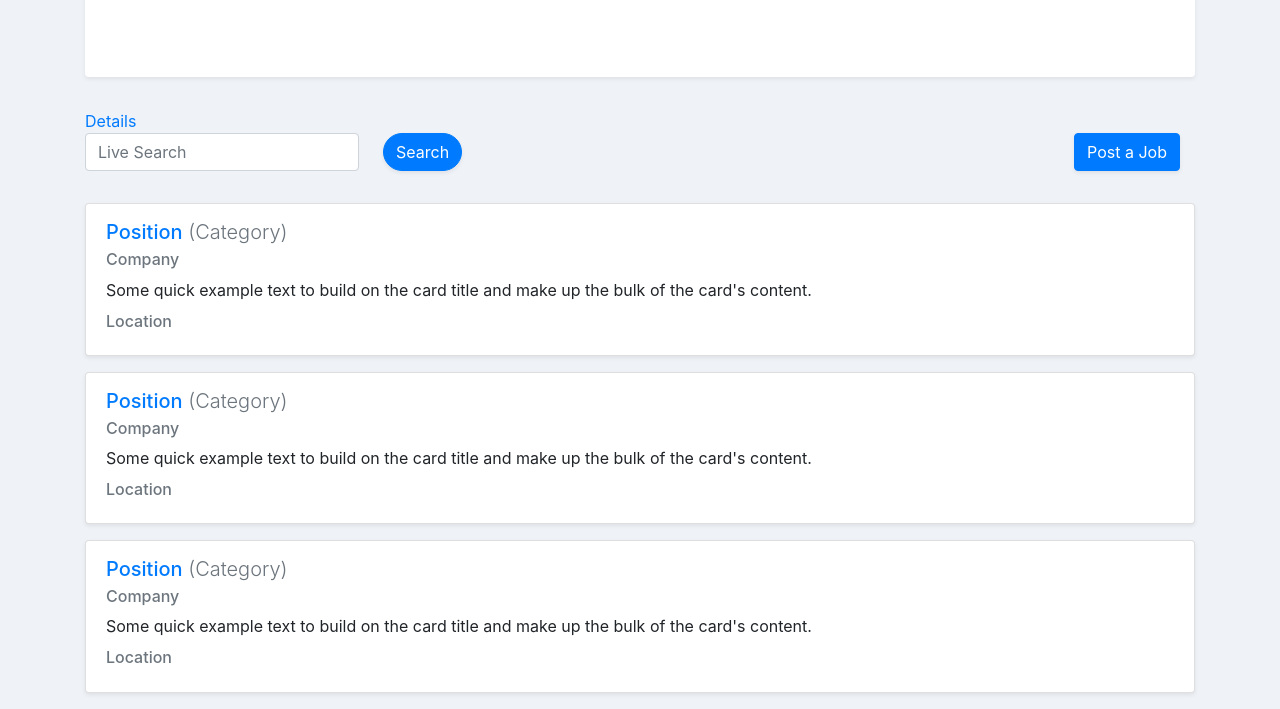
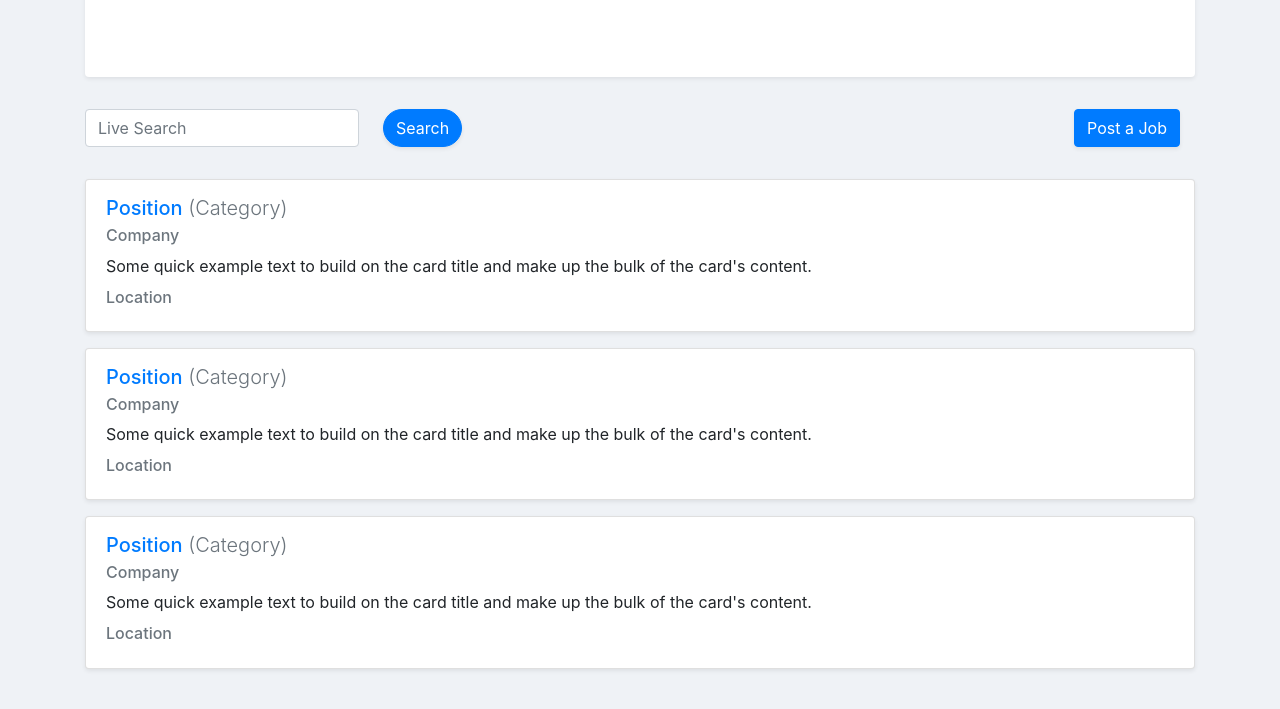
Before and after one commit to ebanguz/Job_Board, a plain HTML site: page index.html in a window 1280 px wide. Shown: the part 209-918 px from the top of the page. After the commit the page ends 894 px from the top, so only its background shows below. Drawn offline with nearby package versions, Linux system fonts and the light colour scheme.

Commit message:
Eliminacion de la etiqueta enlace "Details"

```diff
--- a/index.html
+++ b/index.html
@@ -28,7 +28,7 @@
               </p>
             </div>
           </div>
-          <a href="./pages/JobDetails.html">Details</a>
+
           <div class="col d-flex justify-content-between">
             <form>
               <div class="row">
```
